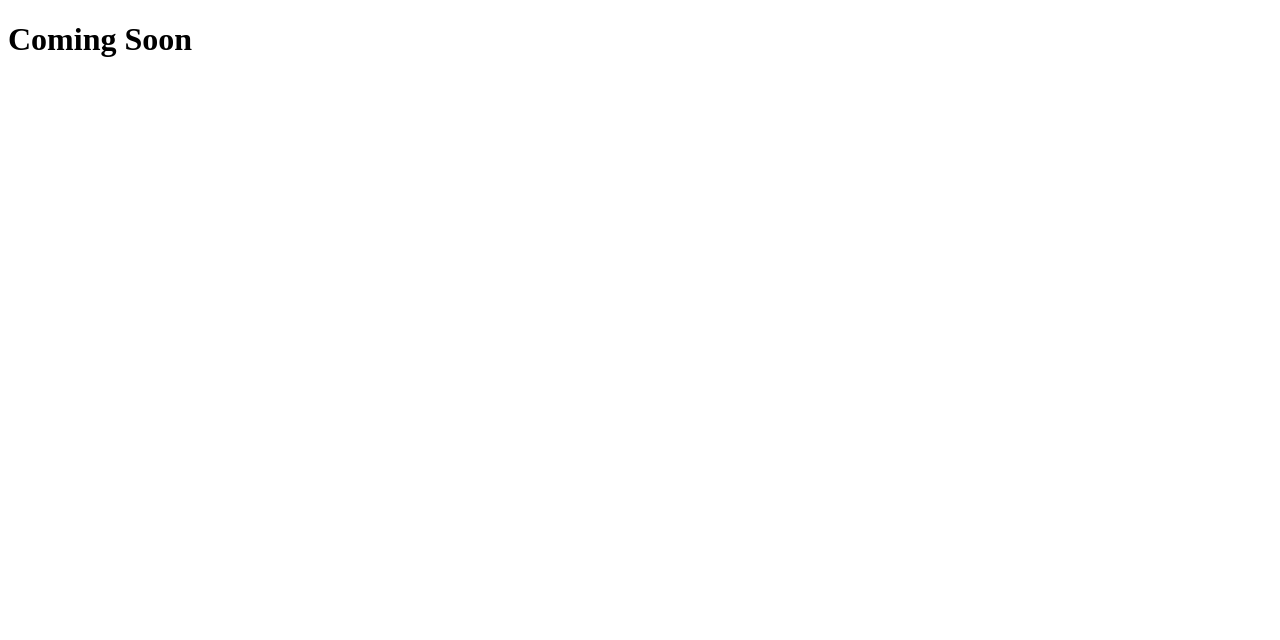
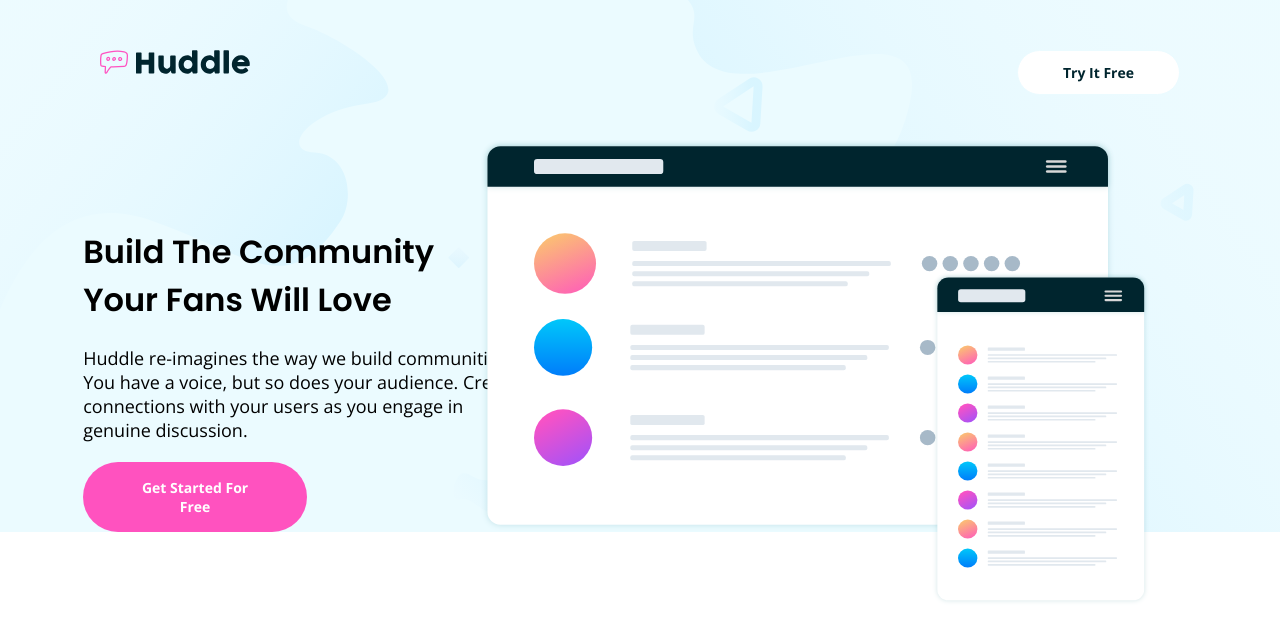
Before and after one commit to Cattallyn/Huddle1-Challenge, a plain HTML site: page index.html in a window 1280 px wide. Drawn offline with nearby package versions, Linux system fonts and the light colour scheme.

Commit message:
Top Done

```diff
--- a/css/style.css
+++ b/css/style.css
@@ -1,3 +1,74 @@
-body {
+ body {
+   margin-top: 0px;
+    margin-right: 0px;
+    margin-left: 0px;
+    margin-bottom: 0px;
+ }
 
-}
+ h1 {
+   font-family: 'Poppins', sans-serif;
+ }
+
+ p {
+   font-family: 'Open Sans', sans-serif;
+   font-size: 1.125rem;
+ }
+
+ .top {
+   height: 100%;
+   background-image: url(../img/bg-hero-desktop.svg);
+   background-color: hsl(193, 100%, 96%);
+   background-position: center;
+   background-repeat: no-repeat;
+   background-size: cover;
+ }
+
+ .logo {
+   margin: 50px 0 0px 100px;
+   width: 150px;
+   height: auto;
+ }
+
+ .call-to-action-button {
+   background-color: white;
+   float: right;
+   border: solid 1px hsl(193, 100%, 96%);
+   border-radius: 50px;
+   padding: 12px 45px;
+   color: hsl(192, 100%, 9%);
+   font-weight: bold;
+   margin: 50px 100px 50px 50px;
+   font-size: 14px;
+ }
+
+ .top-show-img {
+   width: 669px;
+   height: 466px;
+   position: absolute;
+   right: 130px;
+   top: 140px;
+ }
+
+ .infobox {
+   width: 40%;
+   margin-top: 150px;
+   margin-bottom: 150px;
+ }
+
+ .top-split {
+   width: 87%;
+   margin: 50px auto;
+ }
+
+ .infobox-button {
+   background-color: hsl(322, 100%, 66%);
+   border-radius: 50px;
+   padding: 16px 45px;
+   color: #fff;
+   font-weight: bold;
+   font-size: 14px;
+   width: 30%;
+   text-align: center;
+   margin-top: 20px;
+
+ }
--- a/index.html
+++ b/index.html
@@ -1,12 +1,38 @@
 <!DOCTYPE html>
 <html lang="en" dir="ltr">
+
 <head>
   <meta charset="utf-8">
   <link rel="stylesheet" href="css/style.css">
+  <link href="https://fonts.googleapis.com/css?family=Open+Sans:400,700|Poppins:600" rel="stylesheet">
   <title>Huddle - Landing Page</title>
 </head>
 
 <body>
-    <h1>Coming Soon</h1>
+
+
+
+
+    <div class="top">
+      <img src="img/logo.svg" alt="Logo" class="logo">
+      <p class="call-to-action-button">Try It Free</p>
+
+
+      <div class="top-split">
+
+        <div class="img-space">
+          <img src="img/illustration-mockups.svg" alt="" class="top-show-img">
+        </div>
+        <div class="infobox">
+          <h1 class="infobox-heading">Build The Community <br>Your Fans Will Love</h1>
+          <p class="infobox-p">Huddle re-imagines the way we build communities. You have a voice, but so does your audience. Create connections with your users as you engage in genuine discussion.</p>
+          <p class="infobox-button">Get Started For Free</p>
+        </div>
+      </div>
+    </div>
+
+
+  </div>
 </body>
+
 </html>
```
Also changed, not shown: img/bg-hero-desktop.svg (added), img/desktop-design.jpg (added), img/favicon-32x32.png (added), img/icon-email.svg (added), img/icon-location.svg (added), img/icon-phone.svg (added), img/illustration-flowing-conversation.svg (added), img/illustration-grow-together.svg (added), img/illustration-mockups.svg (added), img/illustration-your-users.svg (added), img/logo.svg (added). Lines whose indentation alone changed are shown as unchanged.
